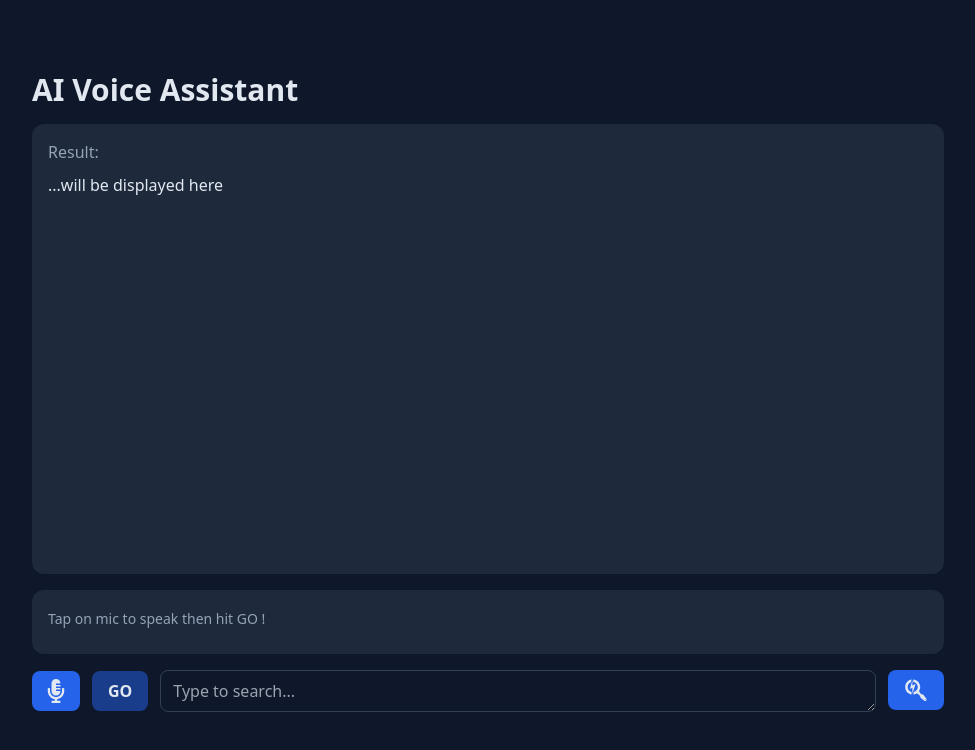
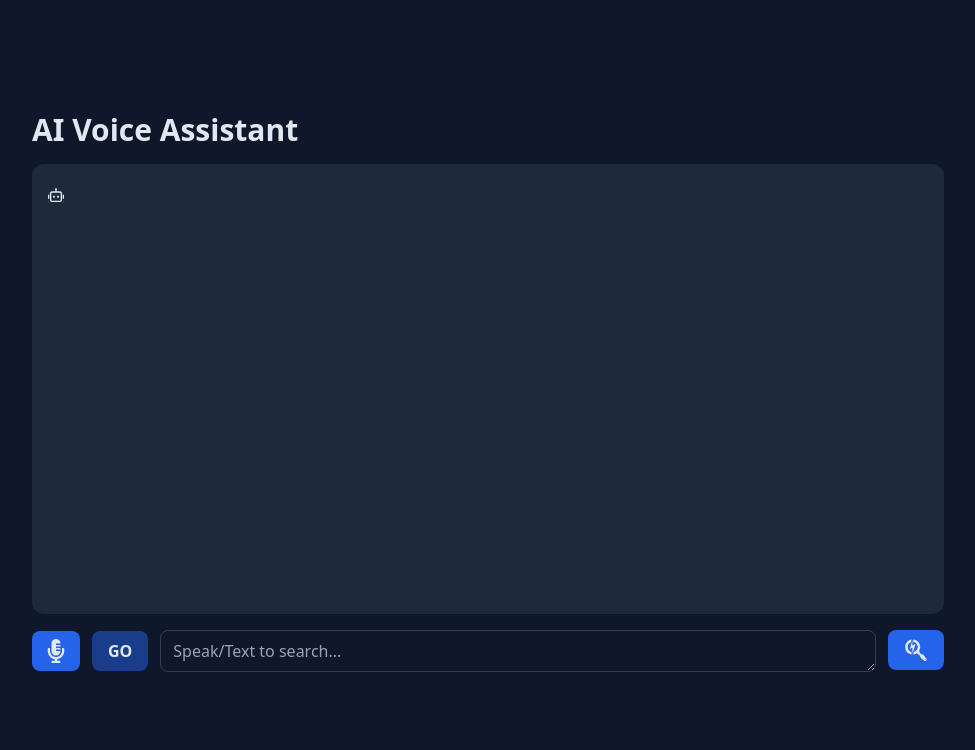
Before and after one commit to imadityagolu/voice-assistant, a React app in the folder frontend/: page / in a window 1280 px wide. Shown: the top 750 px of the page, without its empty margins (152-1127 px from the left). Built offline with nearby package versions, Linux system fonts and the light colour scheme; the HTML template or start-up script is replaced by a standard one.

Commit message:
Ui - speaking text box removed

```diff
--- a/frontend/src/App.jsx
+++ b/frontend/src/App.jsx
@@ -1,10 +1,11 @@
 import { useEffect, useRef, useState } from 'react'
 import './index.css'
-import { FaMicrophoneAlt,FaSearchengin } from 'react-icons/fa'
-import { TbWorldSearch } from "react-icons/tb";
+import { FaMicrophoneAlt, FaSearchengin } from 'react-icons/fa'
+import { TbWorldSearch, TbRobot } from "react-icons/tb";
+import { RiRobot2Line } from "react-icons/ri";
 
 export default function App() {
-  const [status, setStatus] = useState('Tap on mic to speak then hit GO !')
+  const [status, setStatus] = useState('Speak/Text to search...')
   const [listening, setListening] = useState(false)
   const [transcript, setTranscript] = useState('')
   const [response, setResponse] = useState('')
@@ -27,7 +28,7 @@ export default function App() {
 
     r.onstart = () => setStatus('Listening…')
     r.onend = () => {
-      setStatus('Tap again on mic to speak...')
+      setStatus('Speak/Text to search...')
       setListening(false)
     }
     r.onerror = (e) => setStatus(`Error: ${e.error}`)
@@ -45,6 +46,7 @@ export default function App() {
   }
 
   async function generateReply(prompt) {
+    setStatus('Speak/Text to search...')
     setResponse('Thinking…')
     setLoading(true)
     try {
@@ -83,30 +85,27 @@ export default function App() {
       <div className="container-max mx-auto p-6 w-[100%]">
         <h1 className="text-3xl font-bold mb-4">AI Voice Assistant</h1>
 
-        {loading && (
-          <div className="inline-flex items-center gap-2 text-slate-400">
-            <svg className="animate-spin h-4 w-4" viewBox="0 0 24 24">
-              <circle cx="12" cy="12" r="10" stroke="currentColor" strokeWidth="4" fill="none" opacity="0.25" />
-              <path d="M4 12a8 8 0 018-8" stroke="currentColor" strokeWidth="4" strokeLinecap="round" />
-            </svg>
-            <span>Thinking…</span>
-          </div>
-        )}
-
         {/* text box */}
         <div className="grid gap-4">
           <div className="bg-slate-800 rounded-xl p-4 min-h-[450px] max-h-[450px] overflow-auto">
-            <span className="text-slate-400">Result:</span>
             <div className="whitespace-pre-wrap leading-relaxed mt-2">
-              {response || '...will be displayed here'}
+              {loading && (
+                <div className="inline-flex items-center gap-2 text-slate-400">
+                  <svg className="animate-spin h-4 w-4" viewBox="0 0 24 24">
+                    <circle cx="12" cy="12" r="10" stroke="currentColor" strokeWidth="4" fill="none" opacity="0.25" />
+                    <path d="M4 12a8 8 0 018-8" stroke="currentColor" strokeWidth="4" strokeLinecap="round" />
+                  </svg>
+                </div>
+              )}
+              {response || <RiRobot2Line />}
             </div>
           </div>
-          <div className="bg-slate-800 rounded-xl p-4">
+          {/* <div className="bg-slate-800 rounded-xl p-4">
             <span className="text-sm text-slate-400">{status}</span>
             <div className="mt-2 whitespace-pre-wrap leading-relaxed">
               {transcript || ''}
             </div>
-          </div>
+          </div> */}
         </div>
 
         {/* controls */}
@@ -147,12 +146,13 @@ export default function App() {
           >
             {speaking ? 'Stop' : 'GO'}
           </button>
+
           <div className="flex items-start gap-3 flex-1">
             <textarea
               className="flex-1 rounded-lg border border-slate-700 bg-slate-900 text-slate-200 px-3 py-2 min-h-[42px]"
-              ref={textInputRef}
+              ref={textInputRef ? textInputRef : transcript}
               rows={1}
-              placeholder="Type to search..."
+              placeholder={ speaking ? 'Generating Result...' : transcript ? transcript : status}
               disabled={loading}
             />
             <button
```
